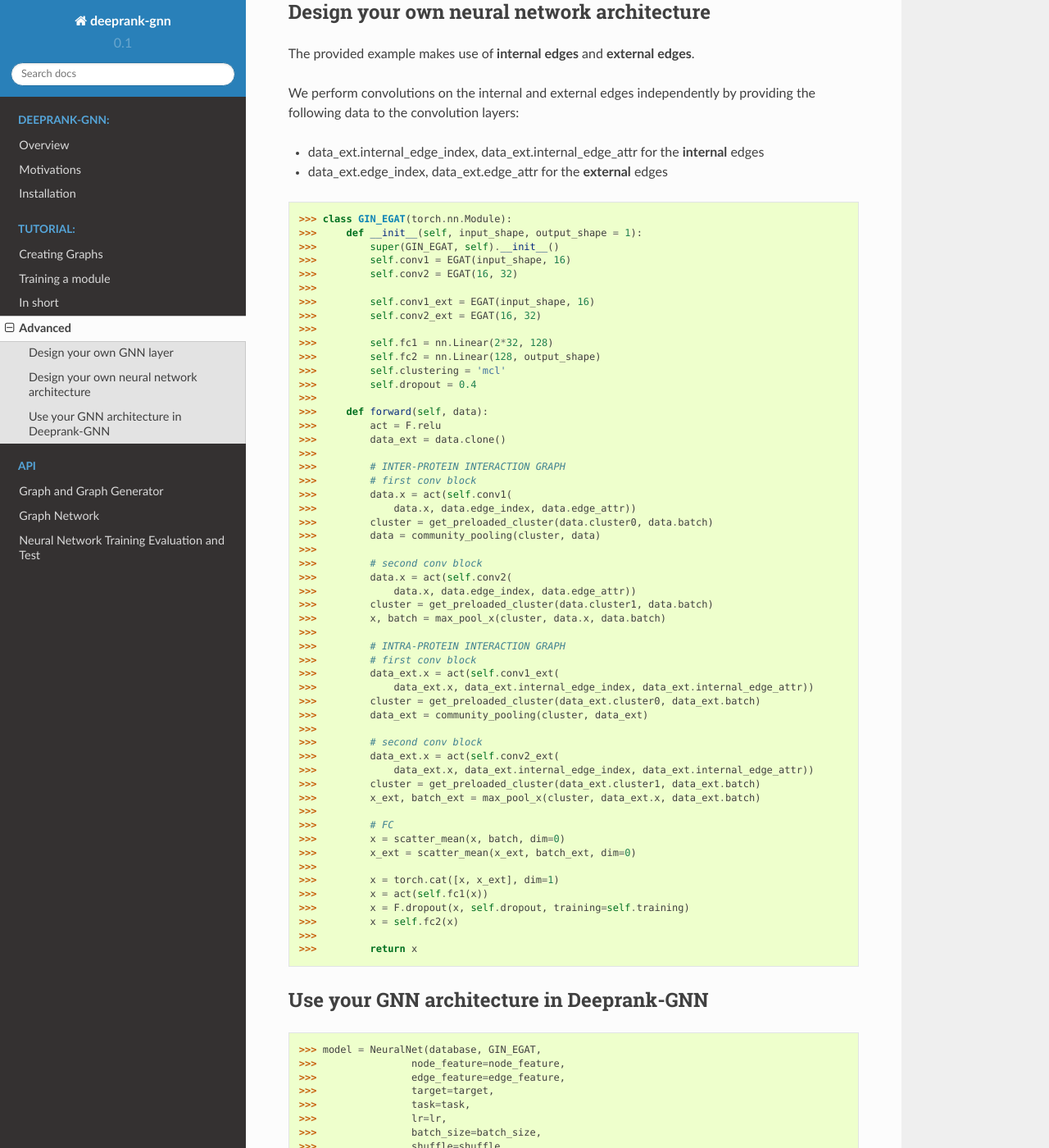
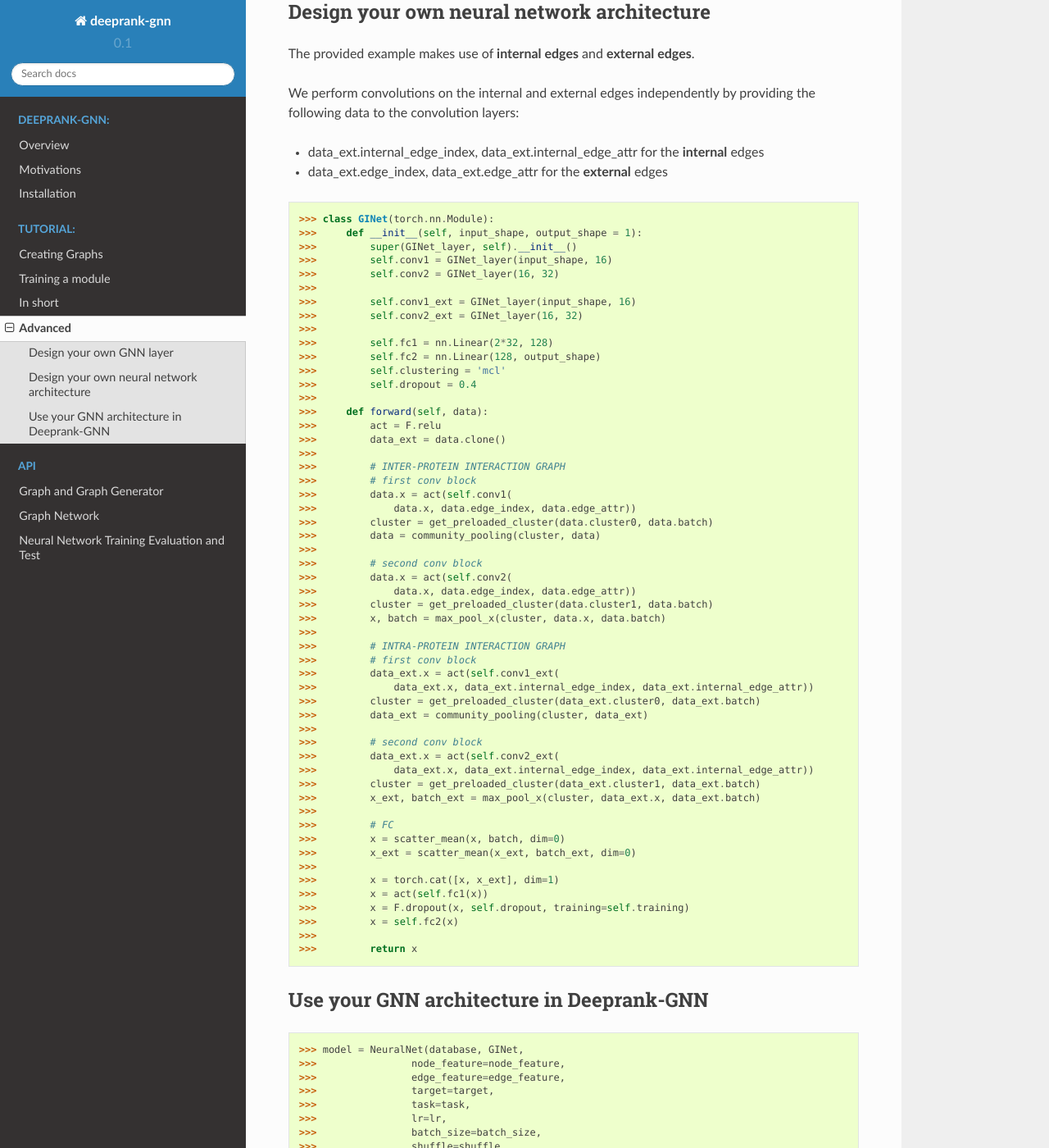
Before and after one commit to DeepRank/Deeprank-GNN, a Sphinx documentation site: the page built from docs/tutorial.advanced.rst, in a window 1280 px wide and 1400 px high, scrolled down 1458 px. Shown: the whole window at 82% size. Built offline with Sphinx 7.4.7 and the Read the Docs theme 2.0.0, drawn with Linux system fonts in a browser that asks for light colours.

Commit message:
Update tutorial.advanced.rst

```diff
--- a/docs/tutorial.advanced.rst
+++ b/docs/tutorial.advanced.rst
@@ -20,7 +20,7 @@ Example:
 >>> from torch_geometric.nn.inits import uniform
 >>> from torch_geometric.nn import max_pool_x
 >>>
->>> class EGAT(torch.nn.Module):
+>>> class GINet_layer(torch.nn.Module):
 >>>
 >>>     def __init__(self,
 >>>                  in_channels,
@@ -86,14 +86,14 @@ We perform convolutions on the internal and external edges independently by prov
 
 - data_ext.edge_index, data_ext.edge_attr for the **external** edges
 
->>> class GIN_EGAT(torch.nn.Module):
+>>> class GINet(torch.nn.Module):
 >>>     def __init__(self, input_shape, output_shape = 1):
->>>         super(GIN_EGAT, self).__init__()
->>>         self.conv1 = EGAT(input_shape, 16)
->>>         self.conv2 = EGAT(16, 32)
+>>>         super(GINet_layer, self).__init__()
+>>>         self.conv1 = GINet_layer(input_shape, 16)
+>>>         self.conv2 = GINet_layer(16, 32)
 >>>
->>>         self.conv1_ext = EGAT(input_shape, 16)
->>>         self.conv2_ext = EGAT(16, 32)
+>>>         self.conv1_ext = GINet_layer(input_shape, 16)
+>>>         self.conv2_ext = GINet_layer(16, 32)
 >>>
 >>>         self.fc1 = nn.Linear(2*32, 128)
 >>>         self.fc2 = nn.Linear(128, output_shape)
@@ -144,7 +144,7 @@ We perform convolutions on the internal and external edges independently by prov
 Use your GNN architecture in Deeprank-GNN
 ---------------------------
 
->>> model = NeuralNet(database, GIN_EGAT,
+>>> model = NeuralNet(database, GINet,
 >>>                node_feature=node_feature,
 >>>                edge_feature=edge_feature,
 >>>                target=target,
```
